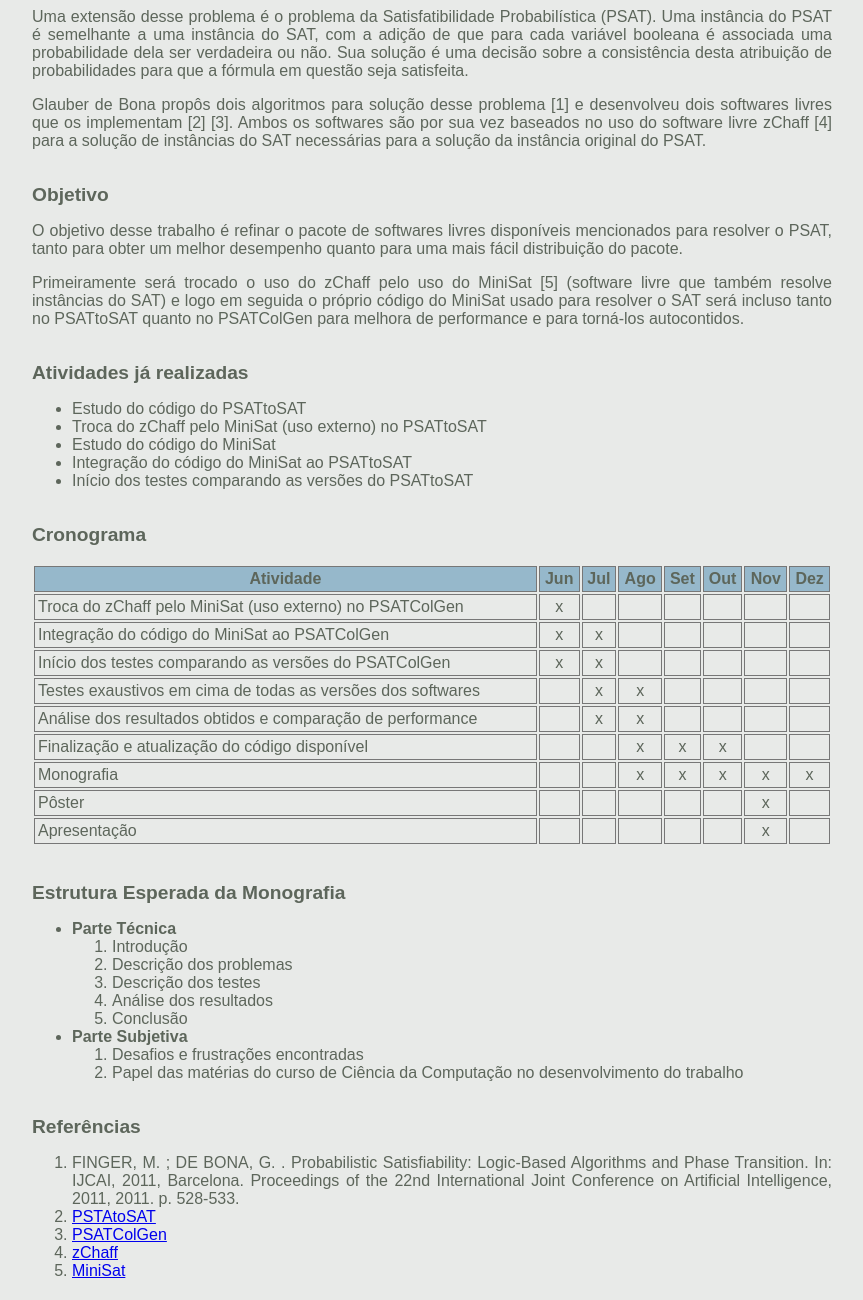
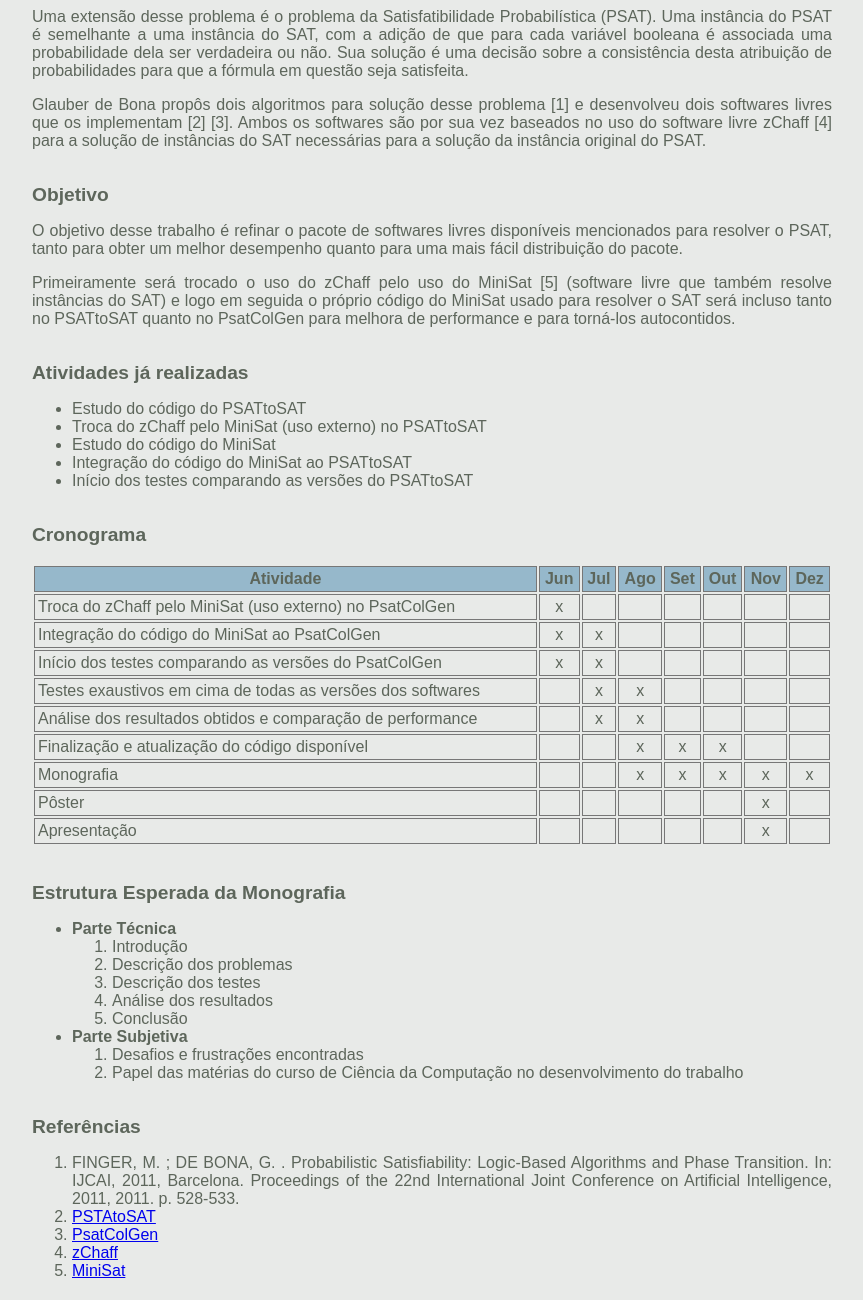
Before and after one commit to mikailcf/mac499-page, a plain HTML site: page index.html in a window 1280 px wide. Shown: the part 356-1656 px from the top of the page, without its empty margins (208-1071 px from the left). Drawn offline with Linux system fonts and the light colour scheme.

Commit message:
nomes arrumados

```diff
--- a/index.html
+++ b/index.html
@@ -34,7 +34,7 @@
 
             <br><span class="header">Objetivo</span>
             <p>O objetivo desse trabalho é refinar o pacote de softwares livres disponíveis mencionados para resolver o PSAT, tanto para obter um melhor desempenho quanto para uma mais fácil distribuição do pacote.<p/>
-            <p>Primeiramente será trocado o uso do zChaff pelo uso do MiniSat [5] (software livre que também resolve instâncias do SAT) e logo em seguida o próprio código do MiniSat usado para resolver o SAT será incluso tanto no PSATtoSAT quanto no PSATColGen para melhora de performance e para torná-los autocontidos.</p>
+            <p>Primeiramente será trocado o uso do zChaff pelo uso do MiniSat [5] (software livre que também resolve instâncias do SAT) e logo em seguida o próprio código do MiniSat usado para resolver o SAT será incluso tanto no PSATtoSAT quanto no PsatColGen para melhora de performance e para torná-los autocontidos.</p>
 
             <br><span class="header">Atividades já realizadas</span><br>
             <ul>
@@ -59,15 +59,15 @@
                     <th>Dez</th>
                 </thead>
                 <tr>
-                    <td>Troca do zChaff pelo MiniSat (uso externo) no PSATColGen</td>
+                    <td>Troca do zChaff pelo MiniSat (uso externo) no PsatColGen</td>
                     <td>x</td><td></td><td></td><td></td><td></td><td></td><td></td>
                 </tr>
                 <tr>
-                    <td>Integração do código do MiniSat ao PSATColGen</td>
+                    <td>Integração do código do MiniSat ao PsatColGen</td>
                     <td>x</td><td>x</td><td></td><td></td><td></td><td></td><td></td>
                 </tr>
                 <tr>
-                    <td>Início dos testes comparando as versões do PSATColGen</td>
+                    <td>Início dos testes comparando as versões do PsatColGen</td>
                     <td>x</td><td>x</td><td></td><td></td><td></td><td></td><td></td>
                 </tr>
                 <tr>
@@ -118,7 +118,7 @@
             <ol>
                 <li>FINGER, M. ; DE BONA, G. . Probabilistic Satisfiability: Logic-Based Algorithms and Phase Transition. In: IJCAI, 2011, Barcelona. Proceedings of the 22nd International Joint Conference on Artificial Intelligence, 2011, 2011. p. 528-533.
                 <li><a href="http://sourceforge.net/projects/psat/files/PSATtoSAT/">PSTAtoSAT</a>
-                <li><a href="http://sourceforge.net/projects/psat/files/PsatColGen/">PSATColGen</a>
+                <li><a href="http://sourceforge.net/projects/psat/files/PsatColGen/">PsatColGen</a>
                 <li><a href="http://www.princeton.edu/~chaff/zchaff.html">zChaff</a>
                 <li><a href="http://minisat.se/">MiniSat</a>
             </ol>
```
